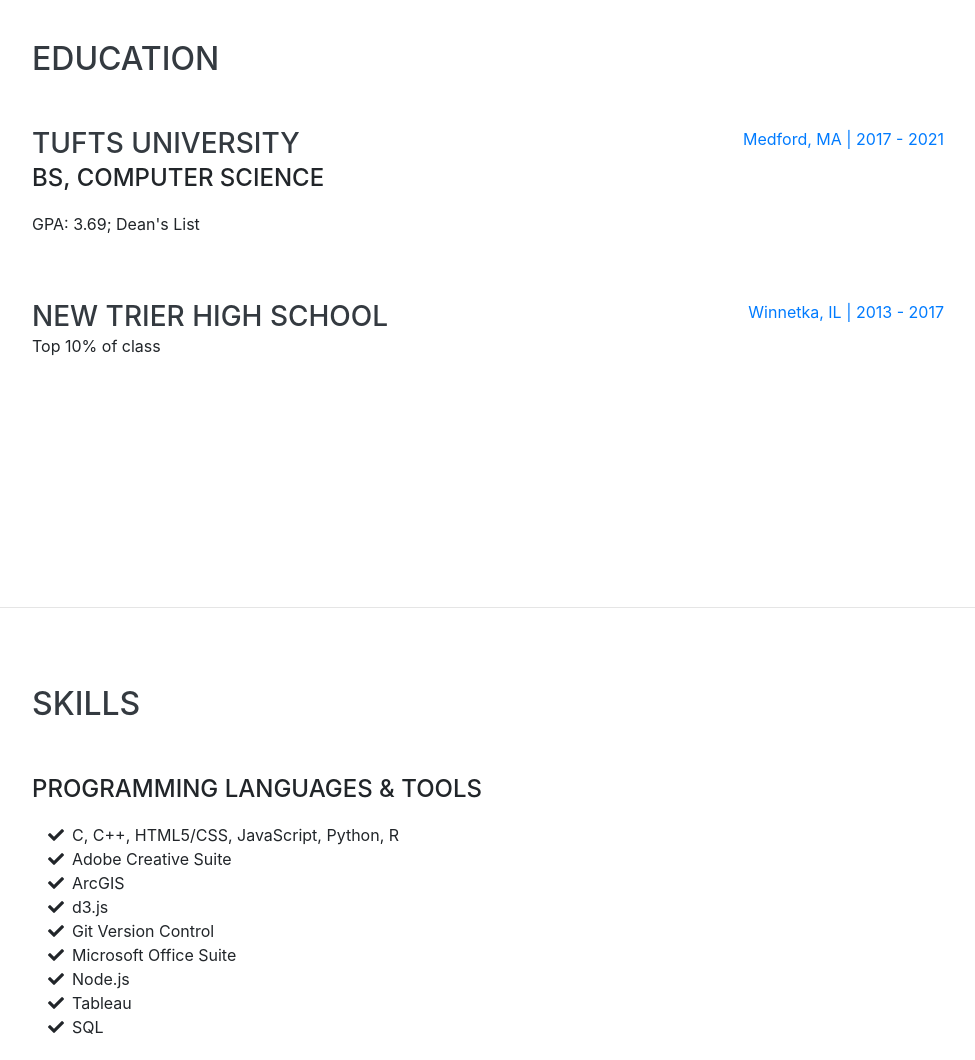
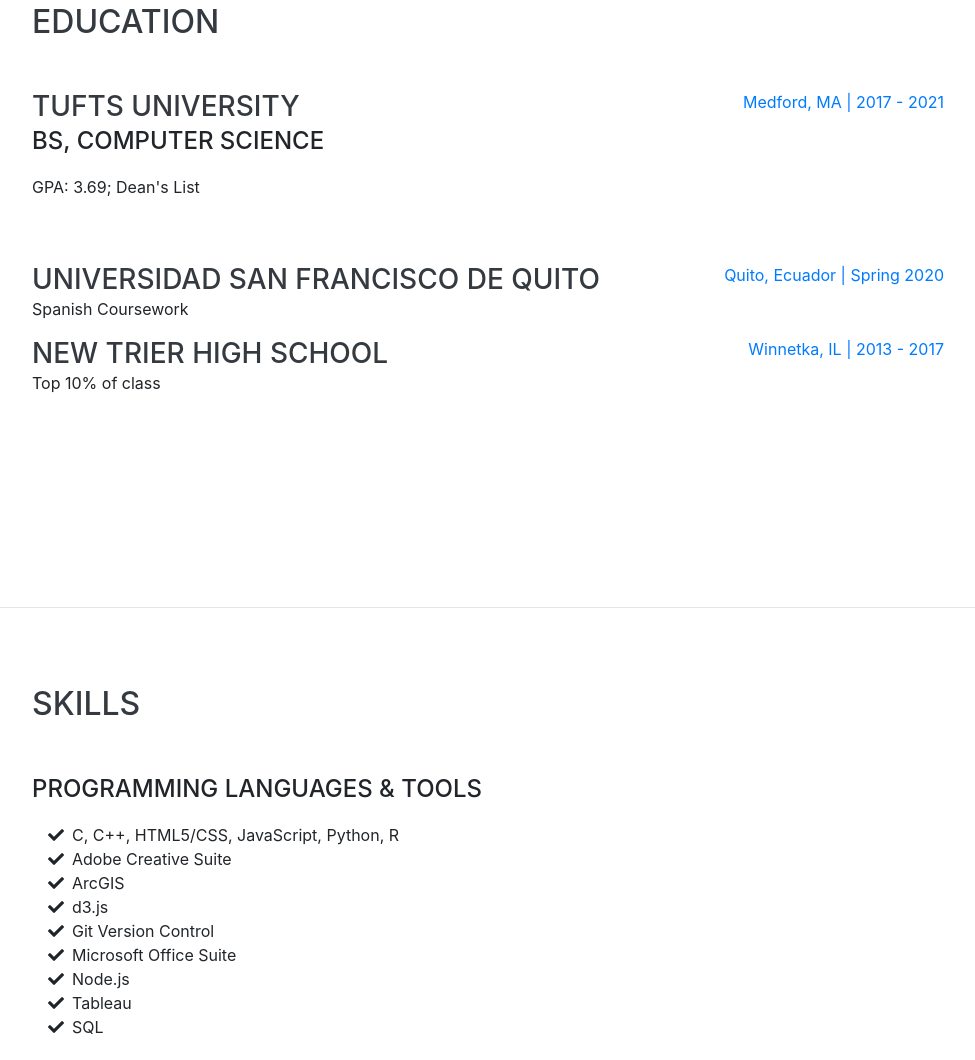
Before and after one commit to gracefagan/gracefagan.github.io, a website with bundled scripts: page index.html in a window 1280 px wide. Shown: the part 2535-3595 px from the top of the page, without its empty margins (288-1263 px from the left). Built offline with nearby package versions, Linux system fonts and the light colour scheme; a web font is replaced by a local one.

Commit message:
edit education section

```diff
--- a/index.html
+++ b/index.html
@@ -178,6 +178,16 @@
           </div>
           <div class="resume-date text-md-right">
             <span class="text-primary">Medford, MA | 2017 - 2021</span>
+          </div>
+        </div>
+
+        <div class="resume-item d-flex flex-column flex-md-row justify-content-between">
+          <div class="resume-content">
+            <h3 class="mb-0">Universidad San Francisco de Quito</h3>
+            <p>Spanish Coursework</p>
+          </div>
+          <div class="resume-date text-md-right">
+            <span class="text-primary">Quito, Ecuador | Spring 2020</span>
           </div>
         </div>
 
```
Also changed, not shown: img/Banner.jpg (added).
